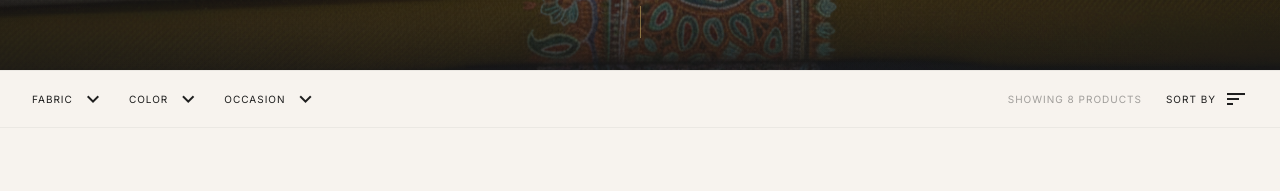
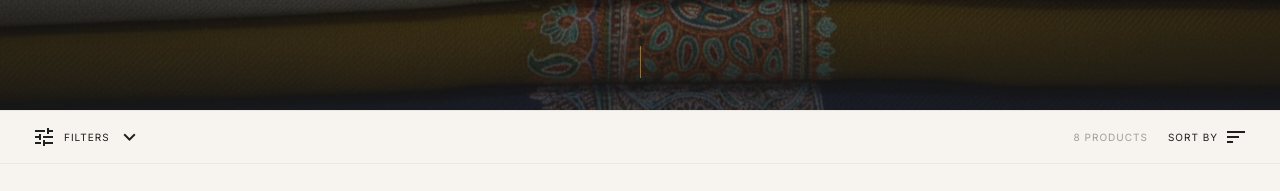
Before and after one commit to BHATSHAKIR16/Pashm-First-draft, an Angular app: page /collection in a window 1280 px wide. Shown: the part 530-721 px from the top of the page. Built offline with nearby package versions, Linux system fonts and the light colour scheme; a web font is replaced by a local one.

Commit message:
added prodocuts filter and made it 2 column grid

```diff
--- a/src/app/features/about/about.html
+++ b/src/app/features/about/about.html
@@ -1,5 +1,5 @@
 <!-- ===================== HERO ===================== -->
-<section class="relative w-full h-[75vh] flex items-center justify-center overflow-hidden">
+<section class="relative w-full h-[80vh] flex items-center justify-center overflow-hidden">
 
     <!-- Background: Dal Lake with mountains — Ken-Burns zoom-out on load -->
     <img src="assets/shikara-dal.png" alt="Dal Lake with the Himalayas at golden hour — the birthplace of pashmina"
--- a/src/app/features/collection/collection.html
+++ b/src/app/features/collection/collection.html
@@ -1,5 +1,5 @@
 <!-- Collection Hero -->
-<section class="relative w-full h-[75vh] overflow-hidden">
+<section class="relative w-full h-[80vh] overflow-hidden">
     <!-- Background Image (Ken-Burns zoom-out) -->
     <img src="assets/Stacked-pashmina.png" alt="Al-Masrah Collection — Handwoven Pashminas"
         class="hero-image absolute inset-0 w-full h-full object-cover object-center" />
@@ -34,94 +34,108 @@
 
 
 <!-- Filters Bar -->
-<div class="bg-brand-pearl border-y border-brand-charcoal/5 py-4">
-    <div
-        class="max-w-7xl mx-auto px-4 sm:px-6 lg:px-8 space-y-3 md:space-y-0 md:flex md:justify-between md:items-center md:gap-4">
+<div class="bg-brand-pearl border-y border-brand-charcoal/5">
 
-        <!-- Filters: scrollable on mobile -->
-        <div class="overflow-x-auto -mx-4 px-4 md:mx-0 md:px-0 md:overflow-visible">
-            <div class="flex gap-6 min-w-max md:min-w-0">
+    <!-- Header row: clickable Filters toggle + Sort By -->
+    <div class="max-w-7xl mx-auto px-4 sm:px-6 lg:px-8 py-3.5 flex items-center justify-between">
 
-                <div class="relative group">
-                    <button
-                        class="text-[10px] uppercase tracking-widest flex items-center gap-2 hover:text-brand-gold transition-colors whitespace-nowrap">
-                        Fabric <mat-icon class="text-xs">expand_more</mat-icon>
-                    </button>
-                    <div
-                        class="absolute top-full left-0 mt-2 w-48 bg-white shadow-xl border border-brand-charcoal/5 opacity-0 invisible group-hover:opacity-100 group-hover:visible transition-all z-50">
-                        @for (f of fabrics; track f) {
-                        <button (click)="updateFilter('fabric', f)"
-                            class="w-full text-left px-4 py-2 text-[10px] uppercase tracking-widest hover:bg-brand-pearl transition-colors"
-                            [class.text-brand-gold]="currentFilters().fabric === f">{{ f }}</button>
-                        }
-                        <button (click)="updateFilter('fabric', null)"
-                            class="w-full text-left px-4 py-2 text-[10px] uppercase tracking-widest hover:bg-brand-pearl text-red-400">Clear</button>
-                    </div>
+        <!-- Left: Filters toggle button -->
+        <button (click)="toggleFilters()"
+            class="flex items-center gap-2 text-[10px] uppercase tracking-widest hover:text-brand-gold transition-colors">
+            <mat-icon class="text-sm">tune</mat-icon>
+            Filters
+            @if (activeCount('fabric') + activeCount('color') > 0) {
+            <span
+                class="inline-flex items-center justify-center w-4 h-4 rounded-full bg-brand-gold text-white text-[8px] font-bold">
+                {{ activeCount('fabric') + activeCount('color') }}
+            </span>
+            }
+            <mat-icon class="text-xs transition-transform duration-200"
+                [class.rotate-180]="filtersOpen()">expand_more</mat-icon>
+        </button>
+
+        <!-- Right: product count + Sort By -->
+        <div class="flex items-center gap-5">
+            <span class="hidden sm:inline text-[10px] uppercase tracking-widest text-brand-charcoal/40">
+                {{ products()?.length || 0 }} Products
+            </span>
+
+            <!-- Sort: click-toggle so it works on touch -->
+            @if (openSort()) {
+            <div class="fixed inset-0 z-40" (click)="closeSort()"></div>
+            }
+            <div class="relative z-50">
+                <button (click)="toggleSort()"
+                    class="text-[10px] uppercase tracking-widest flex items-center gap-1.5 hover:text-brand-gold transition-colors">
+                    Sort By <mat-icon class="text-xs">{{ openSort() ? 'expand_less' : 'sort' }}</mat-icon>
+                </button>
+                @if (openSort()) {
+                <div class="absolute top-full right-0 mt-2 w-48 bg-white shadow-xl border border-brand-charcoal/5 z-50">
+                    <button (click)="updateFilter('sort', 'newest'); closeSort()"
+                        class="w-full text-left px-4 py-2.5 text-[10px] uppercase tracking-widest hover:bg-brand-pearl">Newest</button>
+                    <button (click)="updateFilter('sort', 'price_asc'); closeSort()"
+                        class="w-full text-left px-4 py-2.5 text-[10px] uppercase tracking-widest hover:bg-brand-pearl">Price:
+                        Low to High</button>
+                    <button (click)="updateFilter('sort', 'price_desc'); closeSort()"
+                        class="w-full text-left px-4 py-2.5 text-[10px] uppercase tracking-widest hover:bg-brand-pearl">Price:
+                        High to Low</button>
                 </div>
-
-                <div class="relative group">
-                    <button
-                        class="text-[10px] uppercase tracking-widest flex items-center gap-2 hover:text-brand-gold transition-colors whitespace-nowrap">
-                        Color <mat-icon class="text-xs">expand_more</mat-icon>
-                    </button>
-                    <div
-                        class="absolute top-full left-0 mt-2 w-48 bg-white shadow-xl border border-brand-charcoal/5 opacity-0 invisible group-hover:opacity-100 group-hover:visible transition-all z-50">
-                        @for (c of colors; track c) {
-                        <button (click)="updateFilter('color', c)"
-                            class="w-full text-left px-4 py-2 text-[10px] uppercase tracking-widest hover:bg-brand-pearl transition-colors"
-                            [class.text-brand-gold]="currentFilters().color === c">{{ c }}</button>
-                        }
-                        <button (click)="updateFilter('color', null)"
-                            class="w-full text-left px-4 py-2 text-[10px] uppercase tracking-widest hover:bg-brand-pearl text-red-400">Clear</button>
-                    </div>
-                </div>
-
-                <div class="relative group">
-                    <button
-                        class="text-[10px] uppercase tracking-widest flex items-center gap-2 hover:text-brand-gold transition-colors whitespace-nowrap">
-                        Occasion <mat-icon class="text-xs">expand_more</mat-icon>
-                    </button>
-                    <div
-                        class="absolute top-full left-0 mt-2 w-48 bg-white shadow-xl border border-brand-charcoal/5 opacity-0 invisible group-hover:opacity-100 group-hover:visible transition-all z-50">
-                        @for (o of occasions; track o) {
-                        <button (click)="updateFilter('occasion', o)"
-                            class="w-full text-left px-4 py-2 text-[10px] uppercase tracking-widest hover:bg-brand-pearl transition-colors"
-                            [class.text-brand-gold]="currentFilters().occasion === o">{{ o }}</button>
-                        }
-                        <button (click)="updateFilter('occasion', null)"
-                            class="w-full text-left px-4 py-2 text-[10px] uppercase tracking-widest hover:bg-brand-pearl text-red-400">Clear</button>
-                    </div>
-                </div>
-
+                }
             </div>
         </div>
+    </div>
 
-        <!-- Count + Sort -->
-        <div class="flex items-center gap-6 shrink-0">
-            <p class="text-[10px] uppercase tracking-widest text-brand-charcoal/40 whitespace-nowrap">
-                Showing {{ products()?.length || 0 }} Products
-            </p>
-            <div class="relative group">
-                <button
-                    class="text-[10px] uppercase tracking-widest flex items-center gap-2 hover:text-brand-gold transition-colors whitespace-nowrap">
-                    Sort By <mat-icon class="text-xs">sort</mat-icon>
-                </button>
-                <div
-                    class="absolute top-full right-0 mt-2 w-48 bg-white shadow-xl border border-brand-charcoal/5 opacity-0 invisible group-hover:opacity-100 group-hover:visible transition-all z-50">
-                    <button (click)="updateFilter('sort', 'newest')"
-                        class="w-full text-left px-4 py-2 text-[10px] uppercase tracking-widest hover:bg-brand-pearl">Newest</button>
-                    <button (click)="updateFilter('sort', 'price_asc')"
-                        class="w-full text-left px-4 py-2 text-[10px] uppercase tracking-widest hover:bg-brand-pearl">Price:
-                        Low to High</button>
-                    <button (click)="updateFilter('sort', 'price_desc')"
-                        class="w-full text-left px-4 py-2 text-[10px] uppercase tracking-widest hover:bg-brand-pearl">Price:
-                        High to Low</button>
-                </div>
-            </div>
+
+    <!-- Collapsible chip panel -->
+    @if (filtersOpen()) {
+
+    <!-- Fabric chips row -->
+    <div class="border-t border-brand-charcoal/5 overflow-x-auto filter-chips-row">
+        <div class="max-w-7xl mx-auto px-4 sm:px-6 lg:px-8 py-2.5 flex items-center gap-2 min-w-max sm:min-w-0">
+            <span class="text-[9px] uppercase tracking-[0.2em] text-brand-charcoal/40 shrink-0 w-10">Fabric</span>
+            @for (f of fabrics; track f) {
+            <button (click)="toggleChip('fabric', f)"
+                class="px-3 py-1 text-[9px] uppercase tracking-widest border whitespace-nowrap transition-all"
+                [class.border-brand-gold]="isChipActive('fabric', f)"
+                [class.bg-brand-gold/10]="isChipActive('fabric', f)" [class.text-brand-gold]="isChipActive('fabric', f)"
+                [class.font-medium]="isChipActive('fabric', f)"
+                [class.border-brand-charcoal/15]="!isChipActive('fabric', f)"
+                [class.text-brand-charcoal]="!isChipActive('fabric', f)">{{ f }}</button>
+            }
         </div>
+    </div>
 
+    <!-- Color chips row -->
+    <div class="border-t border-brand-charcoal/5 overflow-x-auto filter-chips-row">
+        <div class="max-w-7xl mx-auto px-4 sm:px-6 lg:px-8 py-2.5 flex items-center gap-2 min-w-max sm:min-w-0">
+            <span class="text-[9px] uppercase tracking-[0.2em] text-brand-charcoal/40 shrink-0 w-10">Color</span>
+            @for (c of colors; track c) {
+            <button (click)="toggleChip('color', c)"
+                class="px-3 py-1 text-[9px] uppercase tracking-widest border whitespace-nowrap transition-all"
+                [class.border-brand-gold]="isChipActive('color', c)" [class.bg-brand-gold/10]="isChipActive('color', c)"
+                [class.text-brand-gold]="isChipActive('color', c)" [class.font-medium]="isChipActive('color', c)"
+                [class.border-brand-charcoal/15]="!isChipActive('color', c)"
+                [class.text-brand-charcoal]="!isChipActive('color', c)">{{ c }}</button>
+            }
+        </div>
     </div>
+
+    <!-- Clear all (only when filter panel is open and filters are active) -->
+    @if (activeCount('fabric') + activeCount('color') > 0) {
+    <div class="border-t border-brand-charcoal/5">
+        <div class="max-w-7xl mx-auto px-4 sm:px-6 lg:px-8 py-2">
+            <button (click)="clearAllFilters()"
+                class="text-[9px] uppercase tracking-widest text-brand-charcoal/40 hover:text-red-400 transition-colors">
+                × Clear all filters
+            </button>
+        </div>
+    </div>
+    }
+
+    }
+
 </div>
+
 
 
 
@@ -151,7 +165,7 @@
         <button (click)="clearAllFilters()" class="btn-outline">Clear All Filters</button>
     </div>
     } @else {
-    <div class="grid grid-cols-1 sm:grid-cols-2 lg:grid-cols-4 gap-x-8 gap-y-16">
+    <div class="grid grid-cols-2 lg:grid-cols-4 gap-x-4 gap-y-10 sm:gap-x-8 sm:gap-y-16">
         @for (product of products(); track product.id) {
         <app-product-card [product]="product" />
         }
--- a/src/app/features/collection/collection.ts
+++ b/src/app/features/collection/collection.ts
@@ -7,7 +7,8 @@ import { SeoService } from '../../core/services/seo';
 import { ProductFilters } from '../../core/models/product';
 import { ProductCardComponent } from '../../shared/components/product-card';
 import { toSignal } from '@angular/core/rxjs-interop';
-import { switchMap, tap } from 'rxjs/operators';
+import { catchError, switchMap, tap } from 'rxjs/operators';
+import { of } from 'rxjs';
 
 @Component({
   selector: 'app-collection',
@@ -26,20 +27,33 @@ export class CollectionComponent implements OnInit {
   isLoading = signal(true);
   error = signal<string | null>(null);
 
+  /** Controls whether the filter chip rows are expanded */
+  filtersOpen = signal(false);
+  toggleFilters() { this.filtersOpen.update(v => !v); }
+
+  /** Controls the Sort By dropdown */
+  openSort = signal(false);
+  toggleSort() { this.openSort.update(v => !v); }
+  closeSort() { this.openSort.set(false); }
+
   fabrics = ['Silk', 'Cashmere', 'Wool', 'Silk Mix'];
   colors = ['Midnight Blue', 'Amber', 'Ivory', 'Saffron', 'Emerald', 'Rose', 'Black', 'Gold'];
-  occasions = ['Evening', 'Casual', 'Wedding', 'Daywear'];
 
   currentFilters = toSignal(this.route.queryParams, { initialValue: {} as ProductFilters });
 
   products = toSignal(
     this.route.queryParams.pipe(
-      tap(() => this.isLoading.set(true)),
-      switchMap(params => this.productService.getProducts(params)),
-      tap(() => {
-        this.isLoading.set(false);
-        this.error.set(null);
-      })
+      tap(() => { this.isLoading.set(true); this.error.set(null); }),
+      switchMap(params =>
+        this.productService.getProducts(params).pipe(
+          tap(() => this.isLoading.set(false)),
+          catchError(err => {
+            this.error.set(err?.message ?? 'Something went wrong');
+            this.isLoading.set(false);
+            return of([]);
+          })
+        )
+      )
     )
   );
 
@@ -49,6 +63,40 @@ export class CollectionComponent implements OnInit {
       { name: 'description', content: 'Explore our curated collection of premium pashminas, crafted with heritage and elegance.' }
     ]);
     window.scrollTo({ top: 0, left: 0, behavior: 'smooth' });
+  }
+
+  /**
+   * Toggles a value within a comma-separated multi-select query param.
+   * E.g. clicking "Silk" when fabric="Cashmere" → fabric="Cashmere,Silk"
+   * Clicking "Silk" again → fabric="Cashmere"
+   */
+  toggleChip(key: 'fabric' | 'color', value: string): void {
+    const queryParams = { ...this.route.snapshot.queryParams };
+    const current: string[] = queryParams[key] ? queryParams[key].split(',') : [];
+    const idx = current.indexOf(value);
+    if (idx > -1) {
+      current.splice(idx, 1);
+    } else {
+      current.push(value);
+    }
+    if (current.length === 0) {
+      delete queryParams[key];
+    } else {
+      queryParams[key] = current.join(',');
+    }
+    this.router.navigate([], { queryParams, replaceUrl: true });
+  }
+
+  /** Returns true when a chip value is active in the current filter params. */
+  isChipActive(key: 'fabric' | 'color', value: string): boolean {
+    const param = this.currentFilters()?.[key as keyof ProductFilters] as string | undefined;
+    return !!param && param.split(',').includes(value);
+  }
+
+  /** Returns how many chips are active for a given filter key. */
+  activeCount(key: 'fabric' | 'color'): number {
+    const param = this.currentFilters()?.[key as keyof ProductFilters] as string | undefined;
+    return param ? param.split(',').filter(Boolean).length : 0;
   }
 
   updateFilter(key: keyof ProductFilters, value: string | null) {
```
Also changed, not shown: src/app/features/collection/collection.css (+13 -0 lines).
